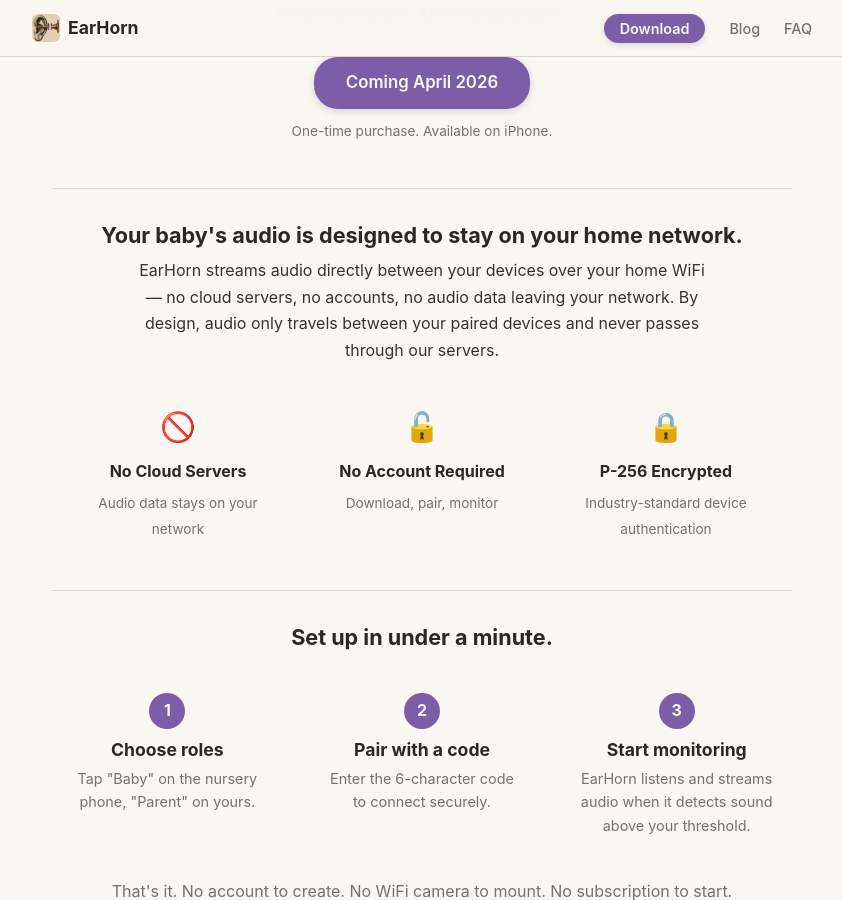
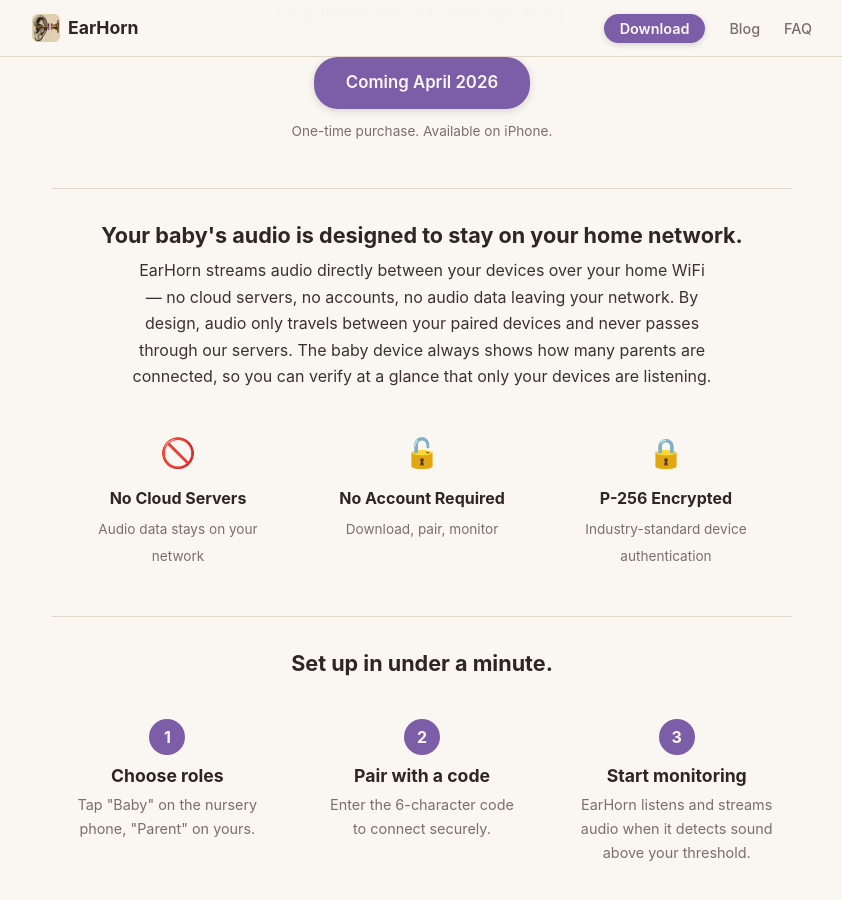
Before and after one commit to braeside-dev/earhorn-site, a Jekyll site: the page built from index.md, in a window 1280 px wide and 900 px high, scrolled down 339 px. Shown: the whole window, without its empty margins (218-1060 px from the left). Built offline with Jekyll 4.4.1, drawn with Linux system fonts in a browser that asks for light colours.

Commit message:
adding parent count visibility discussion

```diff
--- a/index.md
+++ b/index.md
@@ -14,7 +14,7 @@ permalink: /
 
 <section class="trust-section">
     <h2>Your baby's audio is designed to stay on your home network.</h2>
-    <p>EarHorn streams audio directly between your devices over your home WiFi — no cloud servers, no accounts, no audio data leaving your network. By design, audio only travels between your paired devices and never passes through our servers.</p>
+    <p>EarHorn streams audio directly between your devices over your home WiFi — no cloud servers, no accounts, no audio data leaving your network. By design, audio only travels between your paired devices and never passes through our servers. The baby device always shows how many parents are connected, so you can verify at a glance that only your devices are listening.</p>
     <div class="trust-badges">
         <div class="trust-badge">
             <div class="trust-icon">&#x1F6AB;</div>
```
Also changed, not shown: faq.md (+1 -1 lines).
